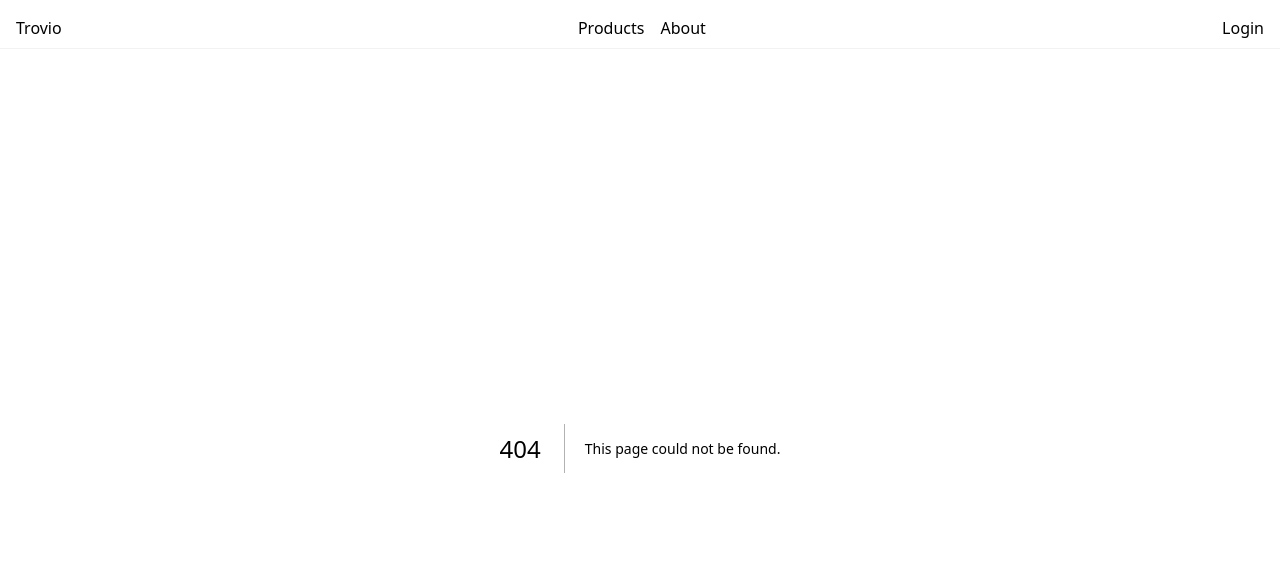
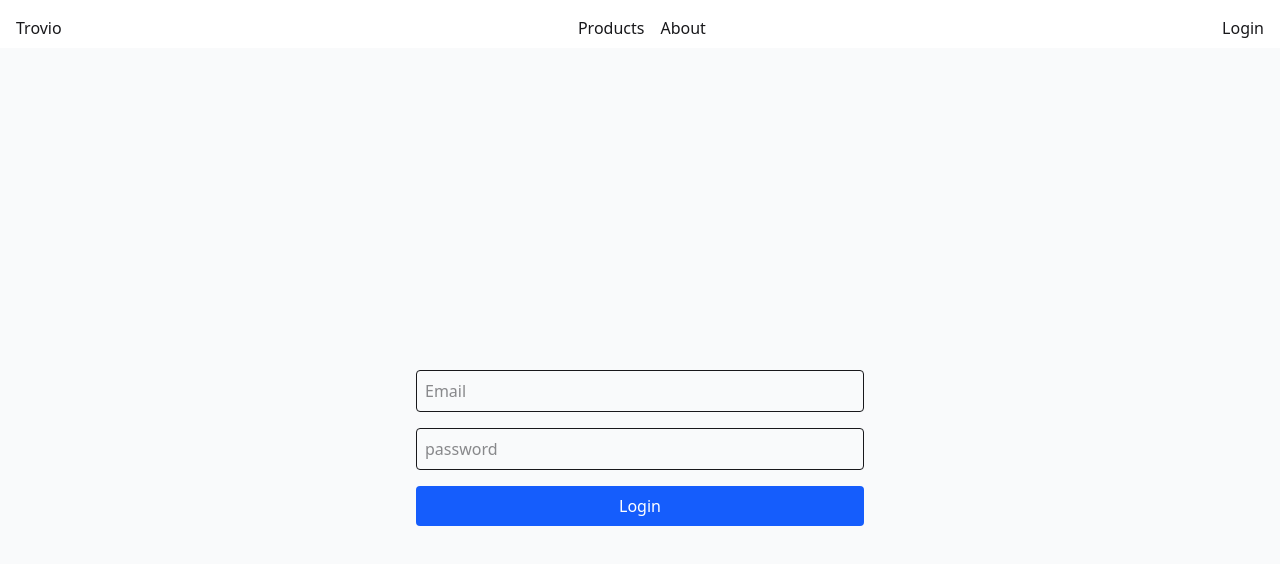
Before and after one commit to Joshuakibwage/trovio, a Next.js app: page /login in a window 1280 px wide. Before the commit this address had no page. Shown: the top 564 px of the page. Built offline with nearby package versions, Linux system fonts and the light colour scheme; no server answers.

Commit message:
feat(auth): add RegisterPage with RegisterForm component layout

```diff
--- /dev/null
+++ b/app/(auth)/login/page.tsx
@@ -0,0 +1,9 @@
+import LoginForm from "@/components/forms/LoginForm";
+
+export default function LoginPage() {
+  return (
+    <div className="min-h-screen flex items-center justify-center bg-gray-50">
+      <LoginForm />
+    </div>
+  );
+}
--- a/app/(auth)/page.tsx
+++ /dev/null
@@ -1,14 +0,0 @@
-"use client"
-
-
-
-const authPage = () => {
-    return (
-        <div>
-
-        </div>
-    )
-}
-
-
-export default authPage;
--- /dev/null
+++ b/app/(auth)/register/page.tsx
@@ -0,0 +1,9 @@
+import RegisterForm from "@/components/forms/RegisterForm";
+
+export default function RegisterPage() {
+  return (
+    <div className="min-h-screen flex items-center justify-center bg-gray-50">
+      <RegisterForm />
+    </div>
+  );
+}
```
